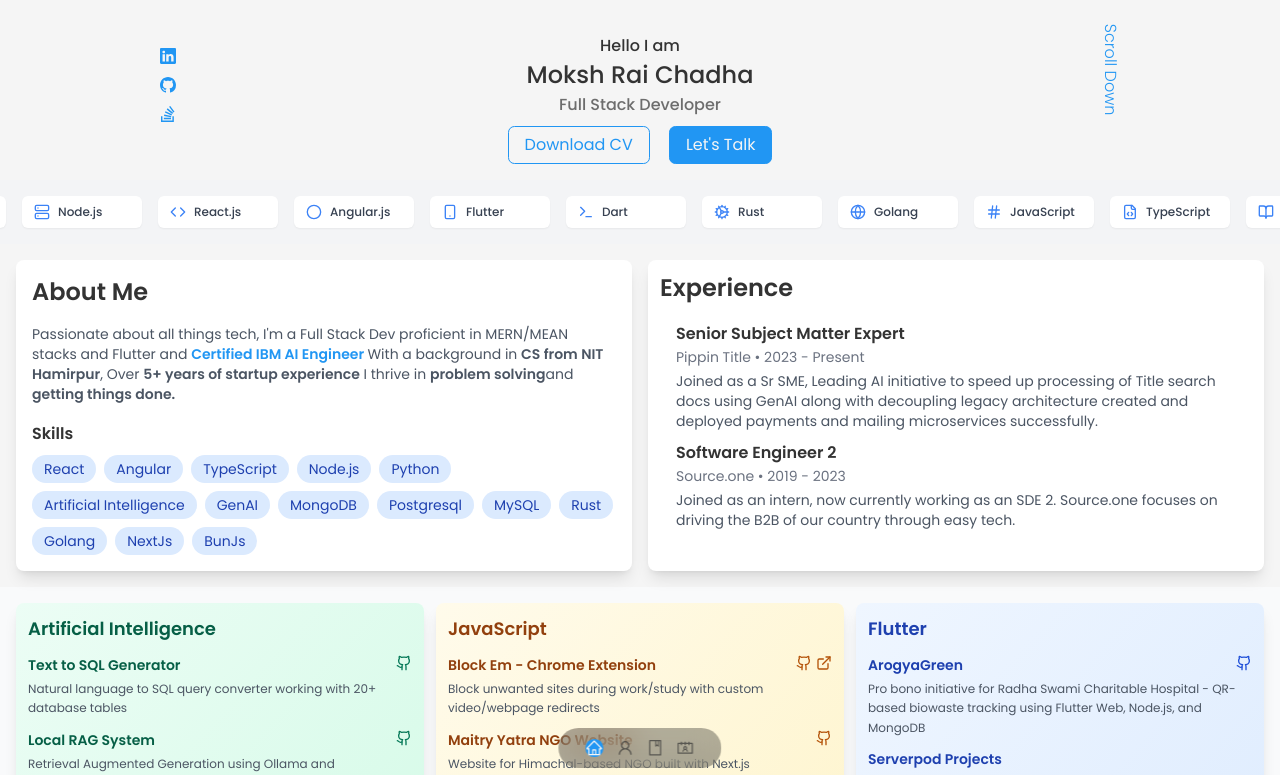
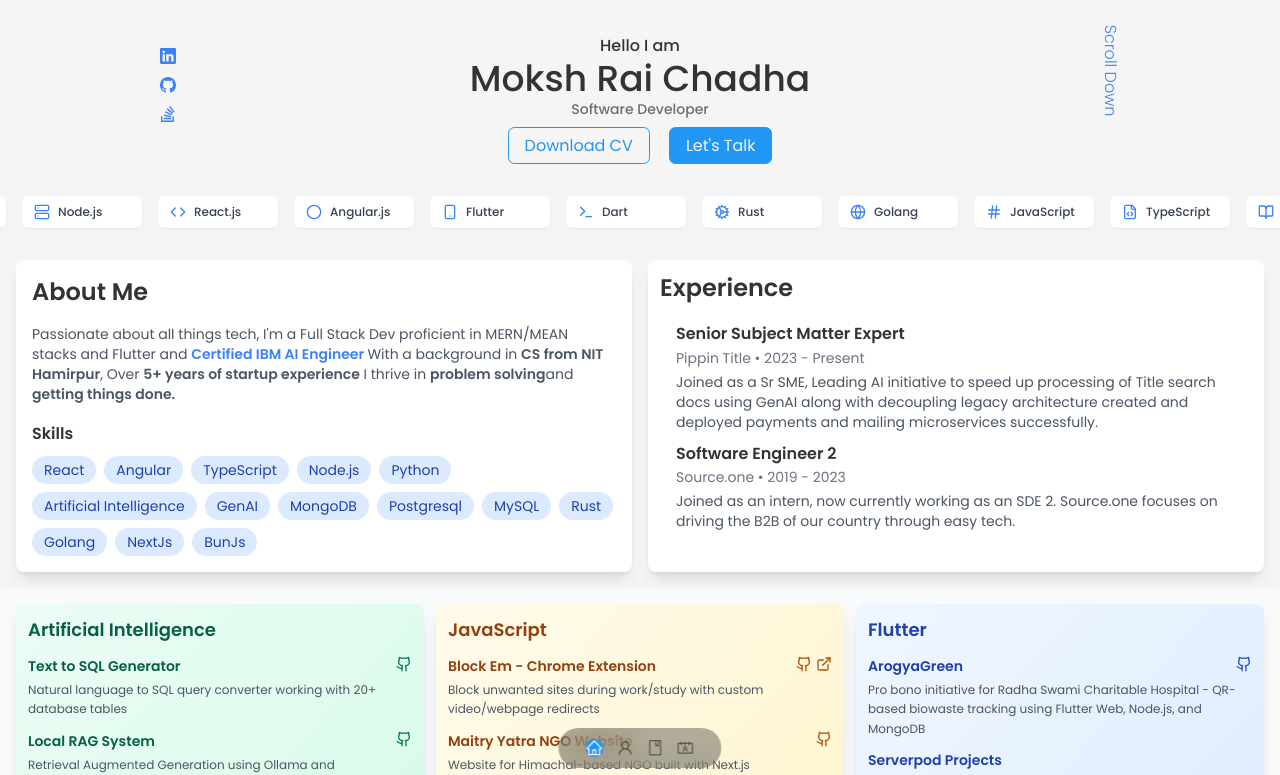
Before and after one commit to mokshchadha/react-portfolio, a React (Create React App) app: page / in a window 1280 px wide. Shown: the top 775 px of the page. Built offline with nearby package versions, Linux system fonts and the light colour scheme.

Commit message:
styles update

```diff
--- a/src/components/about/About.jsx
+++ b/src/components/about/About.jsx
@@ -12,7 +12,7 @@ const About = () => {
               Passionate about all things tech, I'm a Full Stack Dev proficient
               in MERN/MEAN stacks and Flutter and{" "}
               <b className="blue_highlight">
-                <a href="https://www.coursera.org/account/accomplishments/professional-cert/RI04BT1RM8MH"  rel="noopener noreferrer" target="_blank">
+                <a className="text-blue-500 hover:text-blue-700" href="https://www.coursera.org/account/accomplishments/professional-cert/RI04BT1RM8MH"  rel="noopener noreferrer" target="_blank">
                   Certified IBM AI Engineer
                 </a>{" "}
               </b>
--- a/src/components/header/Header.jsx
+++ b/src/components/header/Header.jsx
@@ -8,11 +8,11 @@ export const Header = () => {
   return (
     <div className="container header__container" style={{ zIndex: 500 }}>
       <h5>Hello I am</h5>
-      <h1 className="text-2xl">Moksh Rai Chadha</h1>
-      <h5 className="text-light">Full Stack Developer</h5>
+      <h1 className="text-4xl">Moksh Rai Chadha</h1>
+      <h5 className="text-light text-sm">Software Developer</h5>
       <CTA />
       <HeaderSocials />
-      <a href="#contact" className="scroll__down">
+      <a  className="text-blue-500 hover:text-blue-700 scroll__down" href="#footer"  >
         Scroll Down
       </a>
     </div>
--- a/src/components/header/HeaderSocials.jsx
+++ b/src/components/header/HeaderSocials.jsx
@@ -6,15 +6,20 @@ export const HeaderSocials = () => {
   return (
     <div className="header__socials">
       <a
+       className="text-blue-500 hover:text-blue-700"
         href="https://www.linkedin.com/in/moksh-chadha-127385145/"
         target={"_blank"}
       >
         <BsLinkedin />
       </a>
-      <a href="https://github.com/mokshchadha" target={"_blank"}>
+      <a
+       className="text-blue-500 hover:text-blue-700"
+      href="https://github.com/mokshchadha" target={"_blank"}>
         <BsGithub />
       </a>
-      <a href="https://stackoverflow.com/users/21419280/moksh-chadha">
+      <a
+       className="text-blue-500 hover:text-blue-700"
+      href="https://stackoverflow.com/users/21419280/moksh-chadha">
         <BsStackOverflow />
       </a>
     </div>
```
